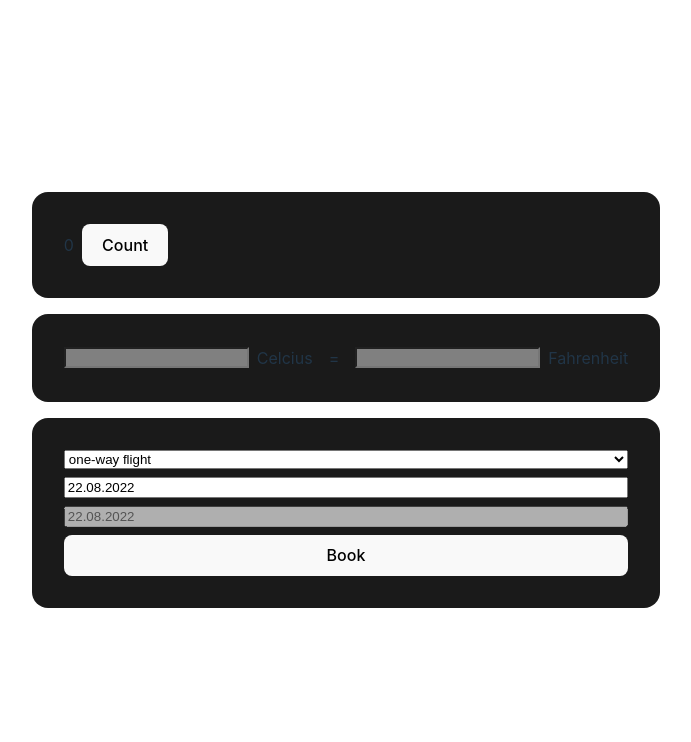
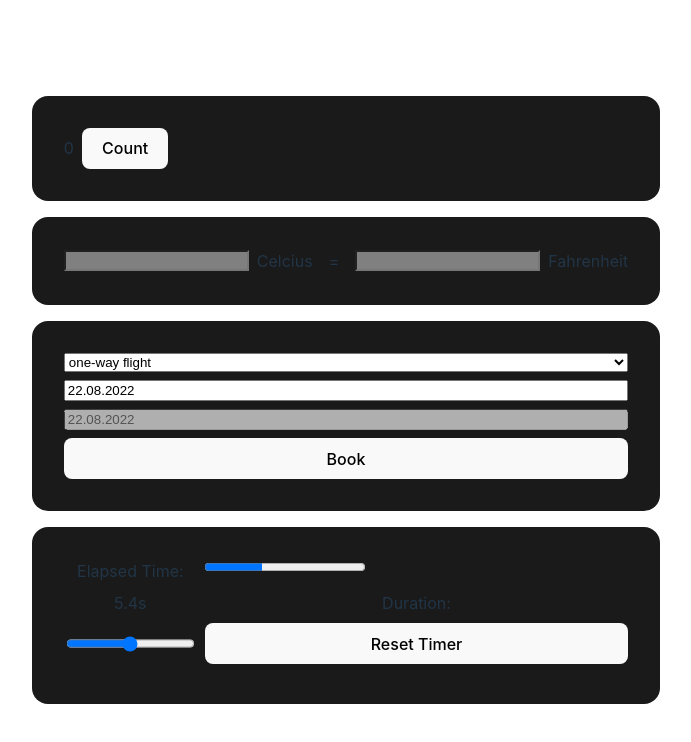
Before and after one commit to gidongkwon/7guis-react-ts, a React (Vite) app: page / in a window 1280 px wide. Shown: the top 742 px of the page, without its empty margins (294-985 px from the left). Built offline with nearby package versions, Linux system fonts and the light colour scheme.

Commit message:
Implement timer

```diff
--- a/src/App.tsx
+++ b/src/App.tsx
@@ -2,6 +2,7 @@ import './App.css'
 import { Counter } from './counter/Counter'
 import { FlightBooker } from './flight-booker/FlightBooker'
 import { TempConverter } from './temp-converter/TempConverter'
+import { Timer } from './timer/Timer'
 
 function App() {
   return (
@@ -9,6 +10,7 @@ function App() {
       <Counter />
       <TempConverter />
       <FlightBooker />
+      <Timer />
     </div>
   )
 }
--- /dev/null
+++ b/src/hooks/useInterval.ts
@@ -0,0 +1,19 @@
+import { useEffect, useRef } from 'react';
+
+export function useInterval(callback: () => void, delayMs: number) {
+  const savedCallback = useRef<() => void>();
+
+  useEffect(() => {
+    savedCallback.current = callback;
+  }, [callback]);
+
+  useEffect(() => {
+    function tick() {
+      savedCallback.current?.();
+    }
+    if (delayMs !== null) {
+      let id = setInterval(tick, delayMs);
+      return () => clearInterval(id);
+    }
+  }, [delayMs]);
+}
--- /dev/null
+++ b/src/timer/Timer.module.css
@@ -0,0 +1,34 @@
+.container {
+  display: grid;
+  grid-template-columns: auto 1fr;
+  grid-template-rows: auto;
+  grid-template-areas:
+  "elapsed-label elapsed-progress"
+  ". elapsed-seconds"
+  "duration-label duration-input"
+  "reset-button reset-button";
+  gap: 8px;
+}
+
+.elapsed-progress {
+  grid-area: elapsed-progress;
+  width: unset;
+}
+.elapsed-label {
+  grid-area: elapsed-label;
+  justify-self: start;
+}
+.elapsed-seconds {
+  grid-area: elapsed-seconds;
+  justify-self: start;
+}
+.duration-label {
+  grid-area: duration-label;
+  justify-self: start;
+}
+.duration-input {
+  grid-area: duration-input;
+}
+.reset-button {
+  grid-area: reset-button;
+}
--- /dev/null
+++ b/src/timer/Timer.tsx
@@ -0,0 +1,91 @@
+import { useReducer, useState } from 'react';
+import clsx from 'clsx';
+import { useInterval } from '../hooks/useInterval';
+import styles from './Timer.module.css';
+
+type Times = {
+  startedAtEpoch: number;
+  updatedAtEpoch: number;
+}
+
+type ElapsedTimeReducerAction = {
+  type: 'start'
+} | {
+  type: 'update';
+  epoch: number;
+}
+
+function elapsedTimeReducer(state: Times, action: ElapsedTimeReducerAction): Times {
+  switch(action.type) {
+    case 'start':
+      const now = Date.now();
+      return {
+        startedAtEpoch: now,
+        updatedAtEpoch: now,
+      };
+    case 'update':
+      return {
+        startedAtEpoch: state.startedAtEpoch,
+        updatedAtEpoch: Date.now(),
+      };
+  }
+}
+
+const maxDurationSec = 30;
+
+export const Timer = () => {
+  const [{ startedAtEpoch: startedAtMs, updatedAtEpoch: updatedAtMs }, dispatch] = useReducer(elapsedTimeReducer, { startedAtEpoch: Date.now(), updatedAtEpoch: Date.now() });
+  const [durationSec, setDurationSec] = useState(maxDurationSec / 2);
+  useInterval(() => dispatch({
+    type: 'update',
+    epoch: Date.now(),
+  }), 100);
+
+  const elapsedSec = Math.min((updatedAtMs - startedAtMs) / 1000, durationSec);
+
+  const handleResetButton = () => {
+    dispatch({ type: 'start' });
+  }
+
+  return (
+    <article className={clsx('card', styles.container)}>
+      <label
+        className={styles.elapsedLabel}
+        htmlFor='elapsed-progress'
+      >
+        Elapsed Time:
+      </label>
+      <progress
+        id='elapsed-progress'
+        className={styles.elapsedProgress}
+        max={durationSec}
+        value={elapsedSec}
+      />
+      <span className={styles.elapsedSeconds}>
+        {elapsedSec.toFixed(1)}s
+      </span>
+      <label
+        className={styles.durationLabel}
+        htmlFor='duration-slider'
+      >
+        Duration:
+      </label>
+      <input
+        className={styles.durationInput}
+        id='duration-slider'
+        type='range'
+        min={0}
+        max={maxDurationSec}
+        step={0.1}
+        value={durationSec}
+        onChange={(e) => setDurationSec(e.currentTarget.valueAsNumber)}
+      />
+      <button
+        className={styles.resetButton}
+        onClick={handleResetButton}
+      >
+        Reset Timer
+      </button>
+    </article>
+  )
+}
--- a/vite.config.ts
+++ b/vite.config.ts
@@ -4,4 +4,9 @@ import react from '@vitejs/plugin-react';
 // https://vitejs.dev/config/
 export default defineConfig({
   plugins: [react()],
+  css: {
+    modules: {
+      localsConvention: 'camelCaseOnly'
+    }
+  }
 })
```
